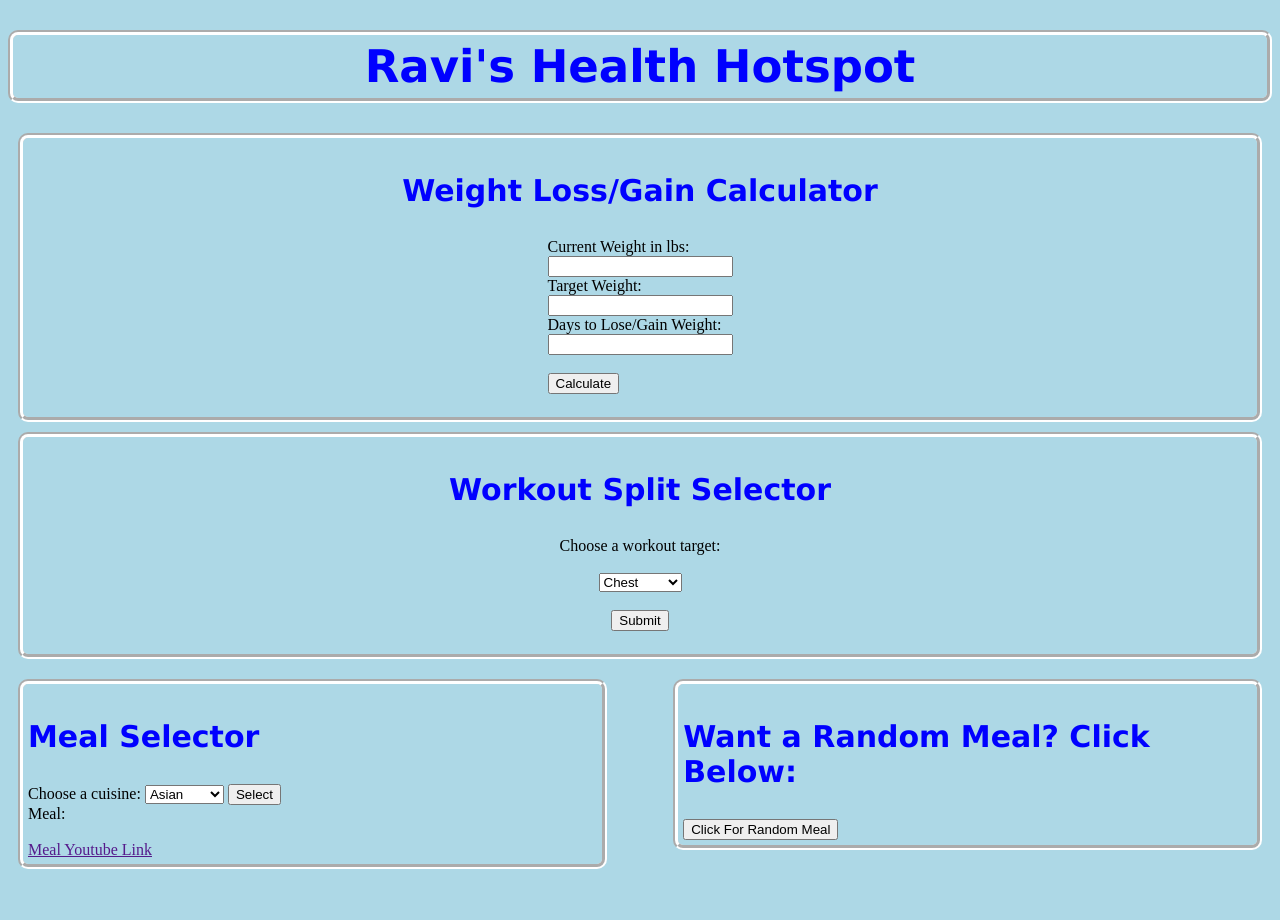
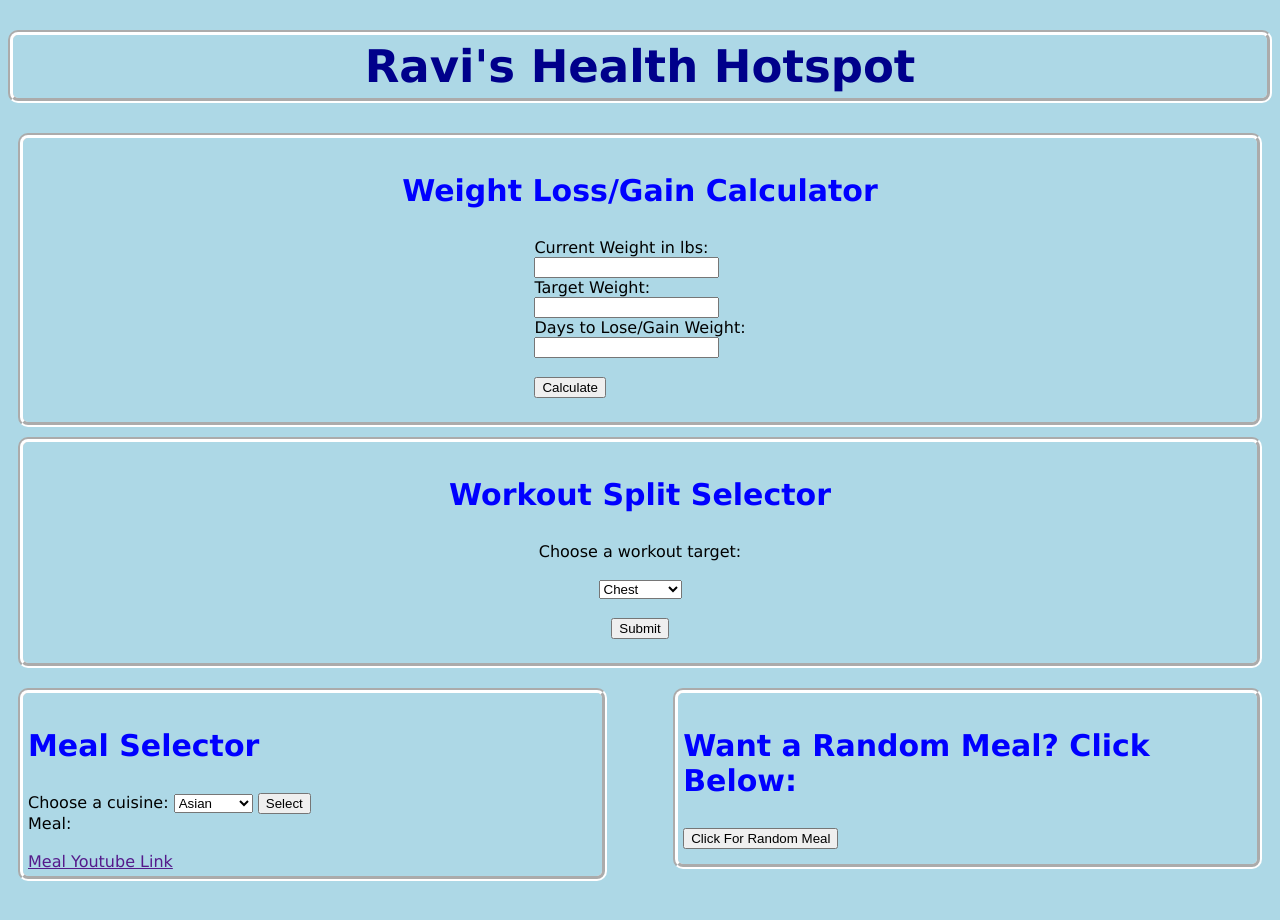
Before and after one commit to ravivyas922/phase_1_project, a plain HTML site: page index.html in a window 1280 px wide. Drawn offline with Linux system fonts and the light colour scheme.

Commit message:
CSS Touch Up

```diff
--- a/style.css
+++ b/style.css
@@ -1,8 +1,9 @@
 body {
     background-color: lightblue;
+    font-family: verdana;
   }
 h1{
-    color: blue;
+    color: darkblue;
     font-family: verdana;
     font-size: 45px;
     display: flex;
@@ -81,11 +82,7 @@ h3 {
 }
 .randomMealInfo
 {
+    padding: 5px;
     font-family: verdana;
-    font-size: 20px;
+    font-size: 15px;
 }
-.workoutList
-{
-    font-family: verdana;
-    font-size: 20px;
-}
```
